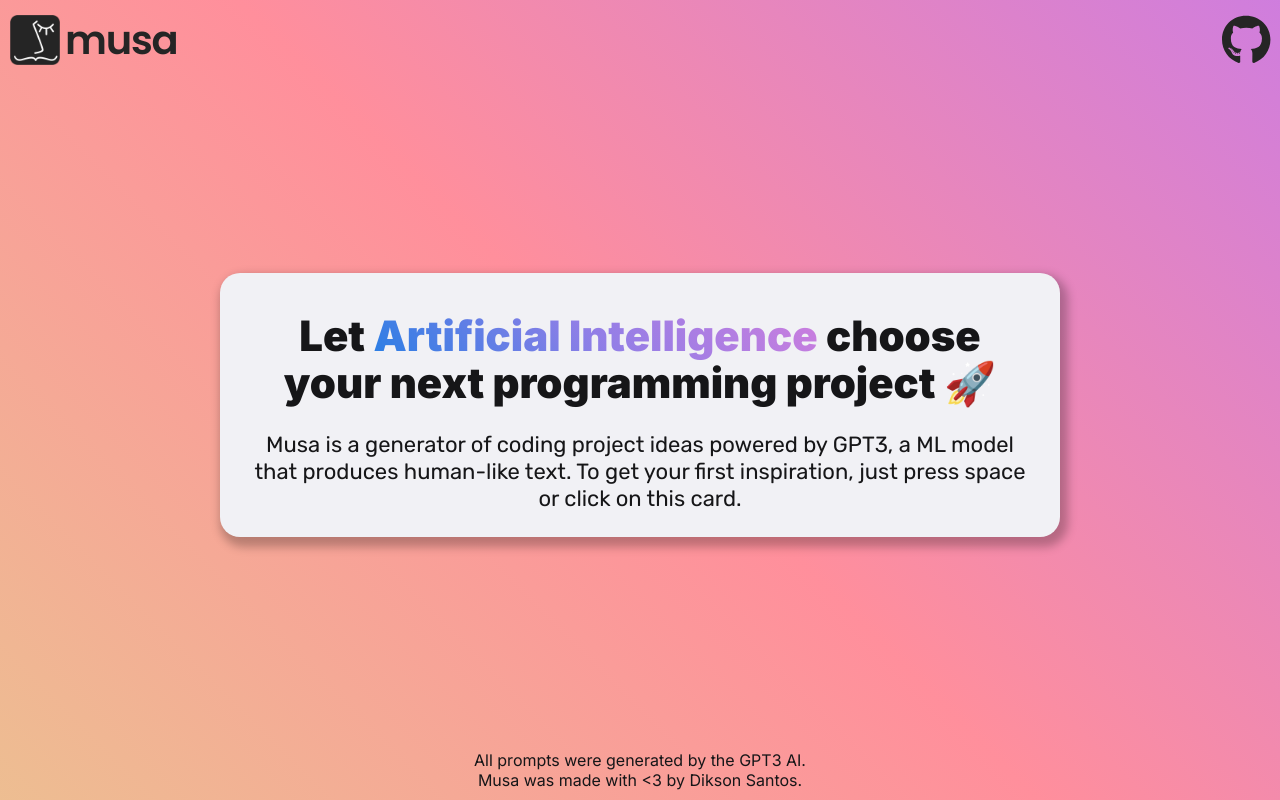
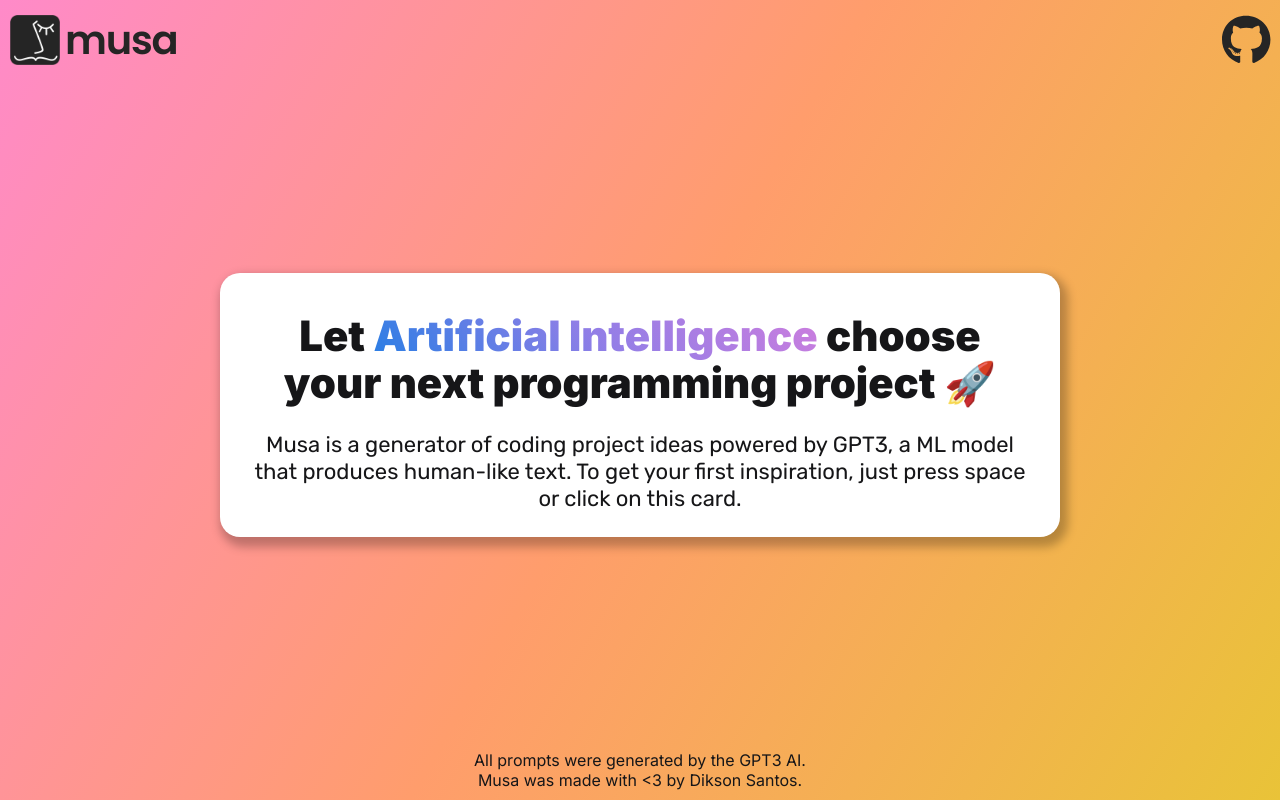
Before and after one commit to diksown/musa, a React (Create React App) app in the folder frontend/: page / in a window 1280 px wide. Built offline with nearby package versions, Linux system fonts and the light colour scheme.

Commit message:
add different gradients in each page

```diff
--- a/frontend/package.json
+++ b/frontend/package.json
@@ -12,6 +12,7 @@
     "@testing-library/jest-dom": "^5.16.4",
     "@testing-library/react": "^12.1.4",
     "@testing-library/user-event": "^13.5.0",
+    "chroma-js": "^2.4.2",
     "color": "^4.2.3",
     "react": "^18.0.0",
     "react-dom": "^18.0.0",
--- a/frontend/src/App.js
+++ b/frontend/src/App.js
@@ -2,12 +2,15 @@ import "./App.css";
 import Navbar from "./Components/Navbar";
 import Card from "./Components/Card";
 import Footer from "./Components/Footer";
+import { useState } from "react";
+import bgGradientStyle from "./Utils/gradient";
 
 let App = () => {
+  const [refreshFlag, setRefreshFlag] = useState(0);
   return (
-    <div className="App">
+    <div className="App" style={bgGradientStyle()}>
       <Navbar />
-      <Card />
+      <Card refreshFlag={refreshFlag} setRefreshFlag={setRefreshFlag} />
       <Footer />
     </div>
   );
--- a/frontend/src/Components/Card.css
+++ b/frontend/src/Components/Card.css
@@ -51,7 +51,7 @@
   justify-content: center;
   align-items: center;
   max-width: 800px;
-  background-color: #f1f1f5;
+  background-color: #ffffff;
   border-radius: 20px;
   box-shadow: 4px 6px 10px 4px rgba(0, 0, 0, 0.25);
   padding: 20px;
--- a/frontend/src/Components/Card.js
+++ b/frontend/src/Components/Card.js
@@ -1,35 +1,13 @@
 import "./Card.css";
 import projects from "../Static/projects.js";
-import { useState, useEffect } from "react";
+import { useEffect } from "react";
 
-const genColor = (hue, saturation, lightness) => {
-  return `hsl(${hue}, ${saturation}%, ${lightness}%)`;
-};
-
-const generateGradient = () => {
-  const randomHue = Math.floor(Math.random() * 360);
-  const deltaHue = 70;
-  const saturation = 40;
-  const lightness = 60;
-  return {
-    color1: genColor(randomHue, saturation, lightness),
-    color2: genColor(randomHue + deltaHue, saturation, lightness),
-  };
-};
-
-// const generateGradientProp = (color1, color2) => {
-//   return {
-//     background: `linear-gradient(to top right, ${color1}, ${color2})`,
-//   };
-// };
-
-const mockGenerateProject = () => {
+const generateProject = () => {
   const randomIndex = Math.floor(Math.random() * projects.length);
   const project = projects[randomIndex];
   return {
     titles: project.titles,
     description: project.description,
-    gradient: generateGradient(),
   };
 };
 
@@ -42,7 +20,7 @@ const ProjectDescription = ({ description }) => {
 };
 
 const Project = () => {
-  const { titles, description } = mockGenerateProject();
+  const { titles, description } = generateProject();
   return (
     <>
       <ProjectTitle titles={titles} />
@@ -75,29 +53,25 @@ const CardContent = ({ currentState }) => {
   }
 };
 
-const Card = () => {
-  const [projectState, setProjectState] = useState(0);
-
+const Card = ({ refreshFlag, setRefreshFlag }) => {
   const handleKeyDown = (event) => {
     // If spacebar is pressed
     if (event.keyCode === 32) {
-      setProjectState({});
+      setRefreshFlag({});
     }
   };
 
   useEffect(() => {
     window.addEventListener("keydown", handleKeyDown);
-
-    // cleanup this component
     return () => {
       window.removeEventListener("keydown", handleKeyDown);
     };
-  }, []);
+  });
 
   return (
     <div className="MainCardWrapper">
-      <div className="MainCard" onClick={() => setProjectState({})}>
-        <CardContent currentState={projectState} />
+      <div className="MainCard" onClick={() => setRefreshFlag({})}>
+        <CardContent currentState={refreshFlag} />
       </div>
     </div>
   );
--- /dev/null
+++ b/frontend/src/Utils/gradient.js
@@ -0,0 +1,26 @@
+import chroma from "chroma-js";
+
+const genColor = (hue, chr, lightness) => {
+  return chroma.hcl(hue, chr, lightness).hex();
+};
+
+const generateGradient = () => {
+  const randomHue = Math.floor(Math.random() * 360);
+  const deltaHue = 90;
+  const chr = 70;
+  const lightness = 80;
+  return {
+    color1: genColor(randomHue, chr, lightness),
+    color3: genColor(randomHue + deltaHue / 2, chr, lightness),
+    color2: genColor(randomHue + deltaHue, chr, lightness),
+  };
+};
+
+const bgGradientStyle = () => {
+  const gradient = generateGradient();
+  return {
+    backgroundImage: `linear-gradient(120deg, ${gradient.color1}, ${gradient.color3}, ${gradient.color2})`,
+  };
+};
+
+export default bgGradientStyle;
```
Also changed, not shown: 1 other file (tests, documents, lock files or other folders).
